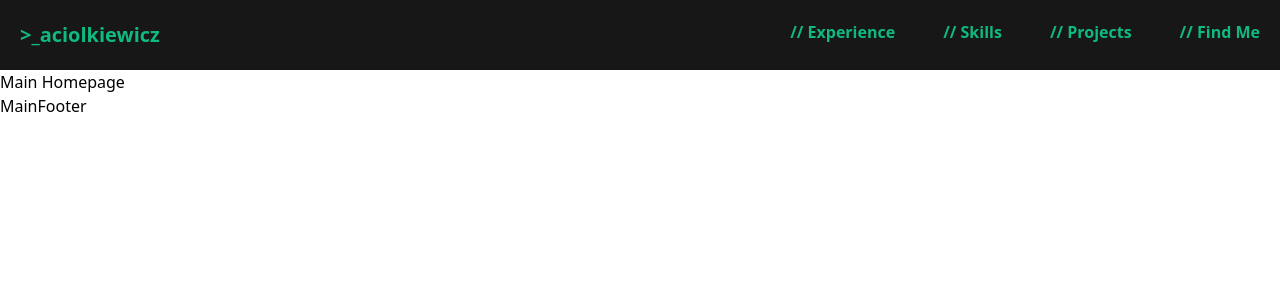
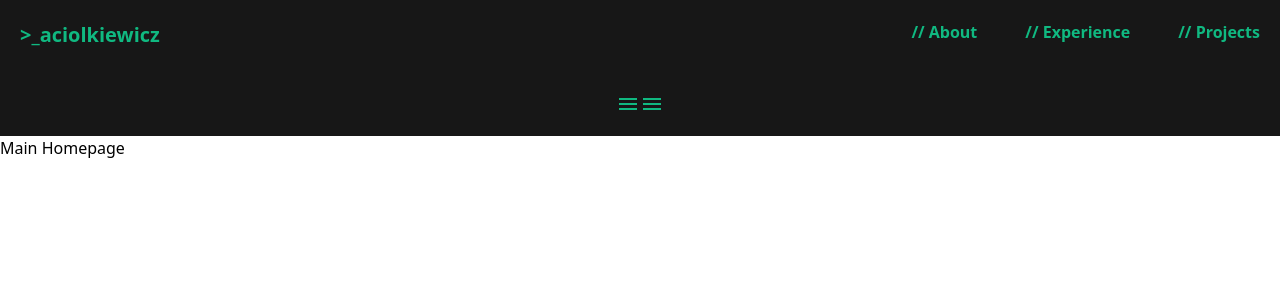
Before and after one commit to TimmyFight/PortfolioPage, a Next.js app: page / in a window 1280 px wide. Shown: the top 300 px of the page. Built offline with nearby package versions, Linux system fonts and the light colour scheme.

Commit message:
feat: Move footer to Navigation, create constants with social icons

```diff
--- a/app/components/Organisms/MainFooter/MainFooter.tsx
+++ b/app/components/Organisms/MainFooter/MainFooter.tsx
@@ -1,5 +1,19 @@
+import MenuIcon from "@mui/icons-material/Menu";
+import { SOCIAL_ITEMS } from "@/constants";
+import Link from "next/link";
+
 const MainFooter = () => {
-  return <div>MainFooter</div>;
+  return (
+    <footer className="flex justify-center items-center relative bottom-0 z-30 p-5 bg-neutral-900">
+      {SOCIAL_ITEMS.map((social) => {
+        return (
+          <Link href={social.href} target="_blank">
+            <MenuIcon className="text-emerald-500" />
+          </Link>
+        );
+      })}
+    </footer>
+  );
 };
 
 export default MainFooter;
--- a/app/components/Organisms/NavBar/NavBar.tsx
+++ b/app/components/Organisms/NavBar/NavBar.tsx
@@ -1,12 +1,16 @@
 import Logo from "../../Molecules/Logo/Logo";
 import Menu from "../../Molecules/Menu/Menu";
+import MainFooter from "../MainFooter/MainFooter";
 
 const NavBar = () => {
   return (
-    <nav className="flex justify-between items-center relative z-30 p-5 bg-neutral-900">
-      <Logo />
-      <Menu />
-    </nav>
+    <>
+      <nav className="flex justify-between items-center relative z-30 p-5 bg-neutral-900">
+        <Logo />
+        <Menu />
+      </nav>
+      <MainFooter />
+    </>
   );
 };
 
--- a/app/layout.tsx
+++ b/app/layout.tsx
@@ -19,7 +19,6 @@ export default function RootLayout({
       <body>
         <NavBar />
         <main className="relative overflow-hidden">{children}</main>
-        <MainFooter />
       </body>
     </html>
   );
--- a/constants/index.ts
+++ b/constants/index.ts
@@ -1,6 +1,10 @@
 export const MAIN_MENU_ITEMS = [
+  { name: "// About", href: "about" },
   { name: "// Experience", href: "experience" },
-  { name: "// Skills", href: "skills" },
   { name: "// Projects", href: "projects" },
-  { name: "// Find Me", href: "find-me" },
 ];
+
+export const SOCIAL_ITEMS = [
+  { name: "GitHub", href: "https://github.com/TimmyFight" },
+  { name: "LinkedIn", href: "https://www.linkedin.com/" },
+];
```
